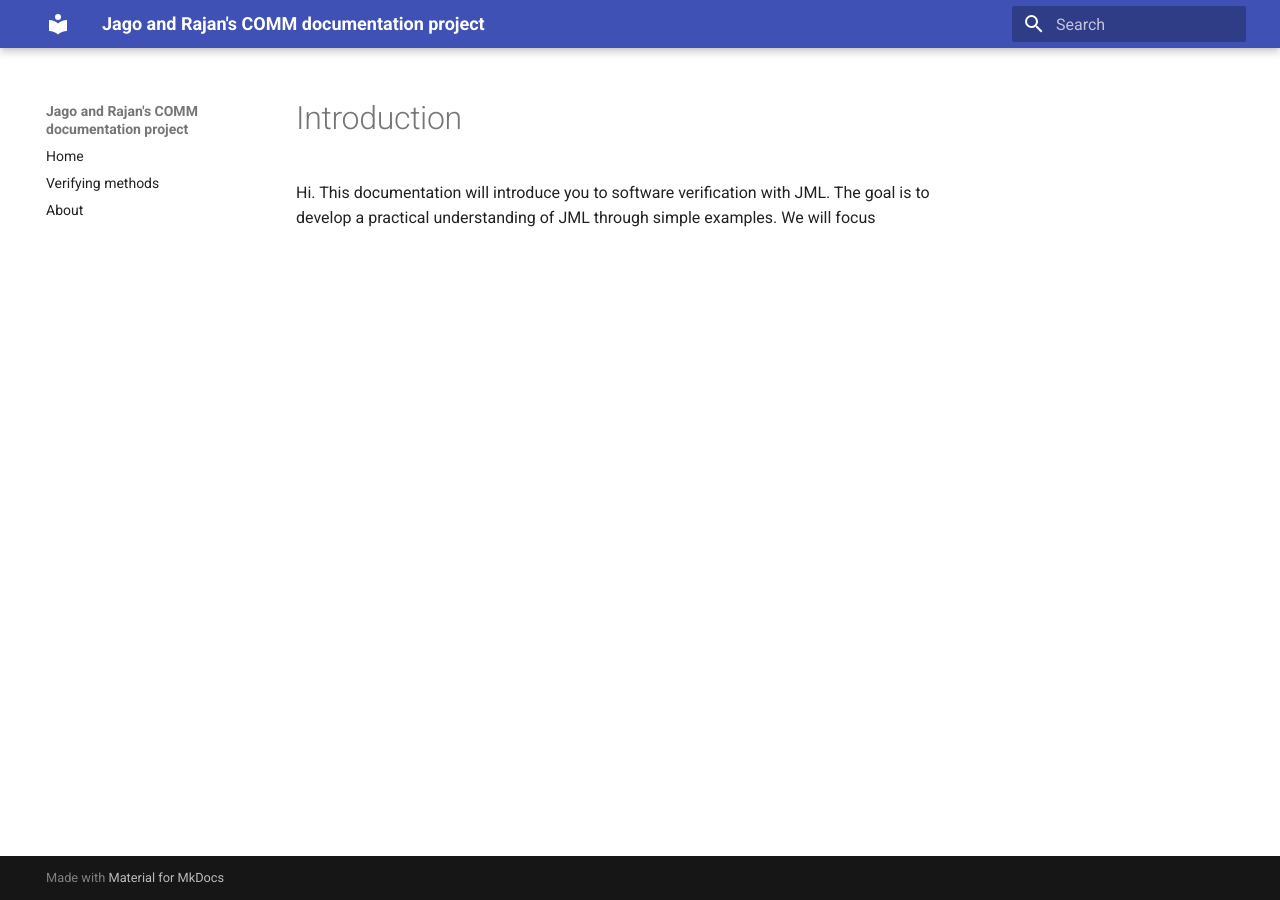
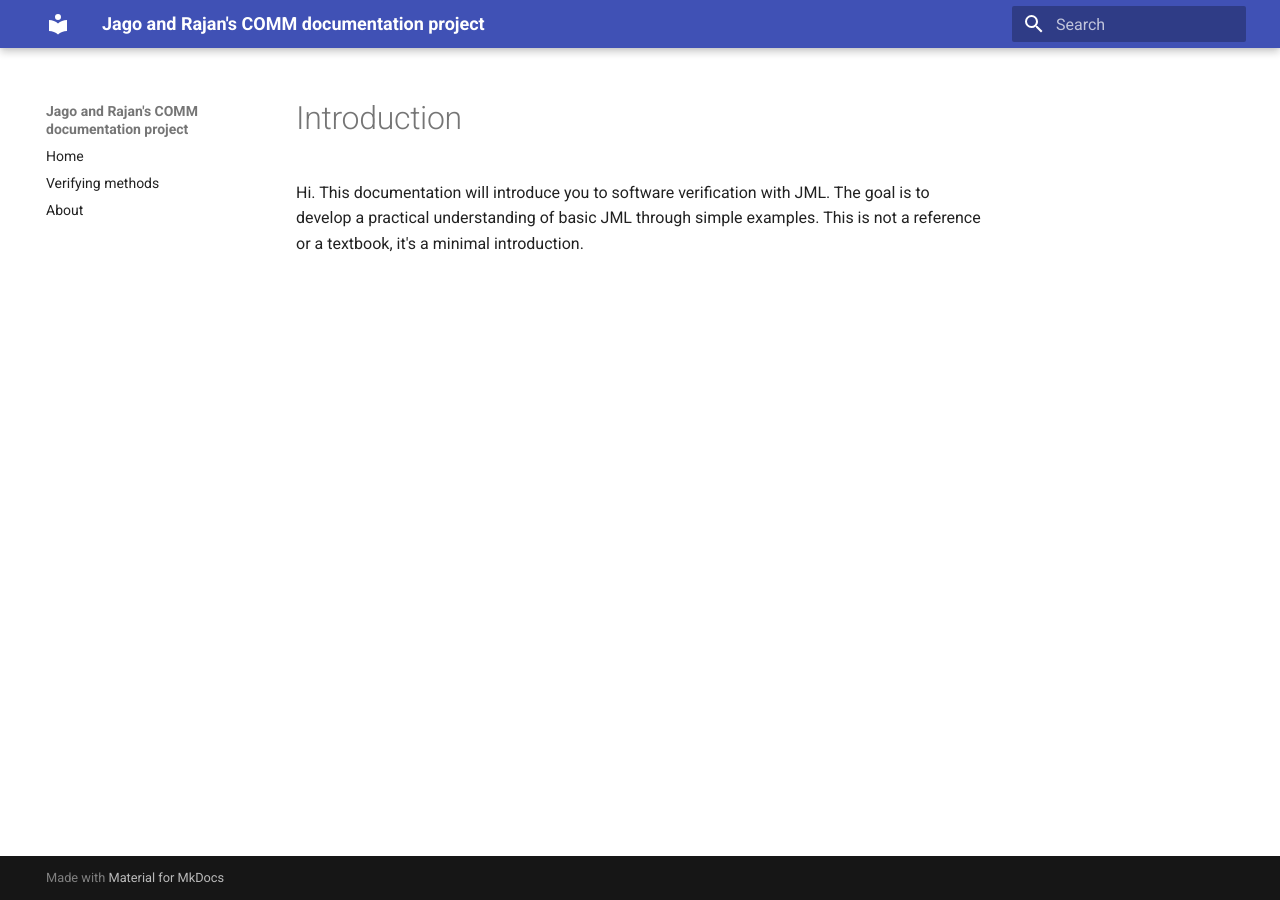
Before and after one commit to jagohine/documentation_project, an MkDocs documentation site: the page built from docs/intro.md, in a window 1280 px wide. Built offline with MkDocs 1.6.1 and Material for MkDocs 9.7.7, drawn with Linux system fonts in a browser that asks for light colours.

Commit message:
Create introduction

```diff
--- a/docs/intro.md
+++ b/docs/intro.md
@@ -1,2 +1,2 @@
 # Introduction
-Hi. This documentation will introduce you to software verification with JML. The goal is to develop a practical understanding of JML through simple examples. We will focus
+Hi. This documentation will introduce you to software verification with JML. The goal is to develop a practical understanding of basic JML through simple examples. This is not a reference or a textbook, it's a minimal introduction.
```
Also changed, not shown: 1 other file.
